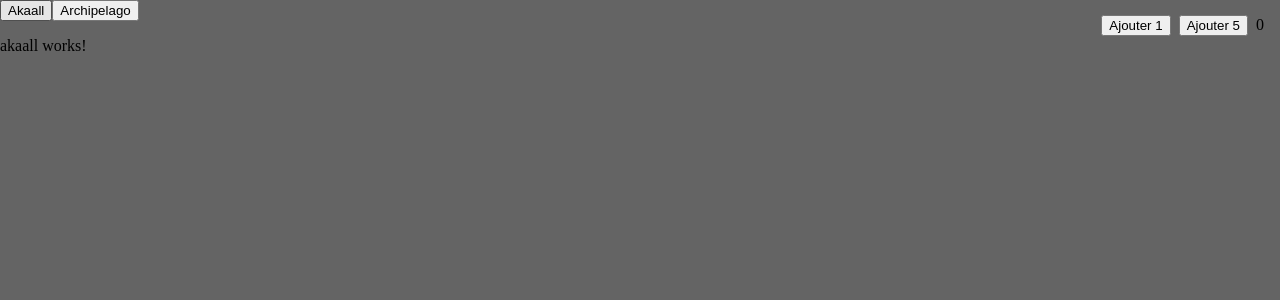
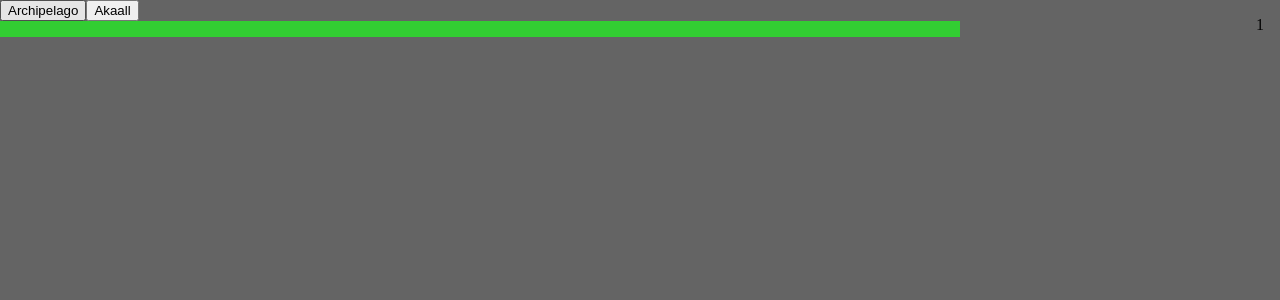
Before and after one commit to AkaCy/archipelagoDemon, an Angular app: page / in a window 1280 px wide. Shown: the top 300 px of the page. Built offline with nearby package versions, Linux system fonts and the light colour scheme.

Commit message:
FEAT : compteur s'incrémente tout seul tt les 2 secondes

```diff
--- a/src/app/akaall/akaall.css
+++ b/src/app/akaall/akaall.css
@@ -0,0 +1,17 @@
+.barre-chargement {
+    width: 100%;
+    height: 1rem;
+    background-color: limegreen;
+    transform-origin: left;
+    animation: charger 2s linear infinite;
+}
+
+@keyframes charger {
+    from {
+        transform: scaleX(0);
+    }
+
+    to {
+        transform: scaleX(1);
+    }
+}
--- a/src/app/akaall/akaall.html
+++ b/src/app/akaall/akaall.html
@@ -1 +1,2 @@
-<p>akaall works!</p>
+<div class="barre-chargement" (animationiteration)="terminerCycle()">
+</div>
--- a/src/app/akaall/akaall.ts
+++ b/src/app/akaall/akaall.ts
@@ -1,4 +1,5 @@
-import { Component } from '@angular/core';
+import { Component, inject } from '@angular/core';
+import { CheckService } from '../check/check.service';
 
 @Component({
   selector: 'app-akaall',
@@ -6,4 +7,10 @@ import { Component } from '@angular/core';
   templateUrl: './akaall.html',
   styleUrl: './akaall.css',
 })
-export class Akaall {}
+export class Akaall {
+  readonly checkService = inject(CheckService);
+
+  terminerCycle() {
+    this.checkService.incrementer(1);
+  }
+}
--- a/src/app/check/check.html
+++ b/src/app/check/check.html
@@ -1,10 +1,3 @@
 <div class="compteur">
-    <button type="button" (click)="incrementer(1)">
-        Ajouter 1
-    </button>
-
-    <button type="button" (click)="incrementer(5)">
-        Ajouter 5
-    </button>
-    <p>{{ totalChecks() }}</p>
+    <p>{{ checkService.totalChecks() }}</p>
 </div>
--- /dev/null
+++ b/src/app/check/check.service.ts
@@ -0,0 +1,12 @@
+import { Injectable, signal } from '@angular/core';
+
+@Injectable({
+  providedIn: 'root'
+})
+export class CheckService {
+  totalChecks = signal(0);
+
+  incrementer(valeur: number) {
+    this.totalChecks.update(total => total + valeur);
+  }
+}
--- a/src/app/check/check.ts
+++ b/src/app/check/check.ts
@@ -1,4 +1,5 @@
-import { Component, signal } from '@angular/core';
+import { Component, inject } from '@angular/core';
+import { CheckService } from './check.service';
 
 @Component({
   selector: 'app-check',
@@ -7,9 +8,5 @@ import { Component, signal } from '@angular/core';
   styleUrl: './check.css',
 })
 export class Check {
-  totalChecks = signal(0);
-
-  incrementer(value : number){
-    this.totalChecks.update(total => total + value);
-  }
+  readonly checkService = inject(CheckService);
 }
--- a/src/app/menu/menu.html
+++ b/src/app/menu/menu.html
@@ -1,10 +1,11 @@
 <nav class="menu" aria-label="Menu principal">
-    <button type="button" (click)="afficherOnglet('akaall')">
-        {{ onglets.akaall }}
-    </button>
 
     <button type="button" (click)="afficherOnglet('archipelago')">
         {{ onglets.archipelago }}
+    </button>
+
+    <button type="button" (click)="afficherOnglet('akaall')">
+        {{ onglets.akaall }}
     </button>
 </nav>
 
```
